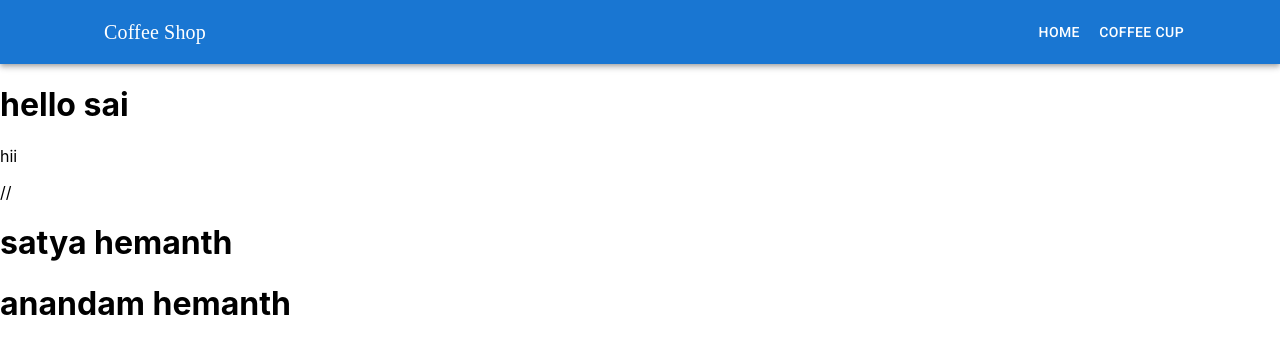
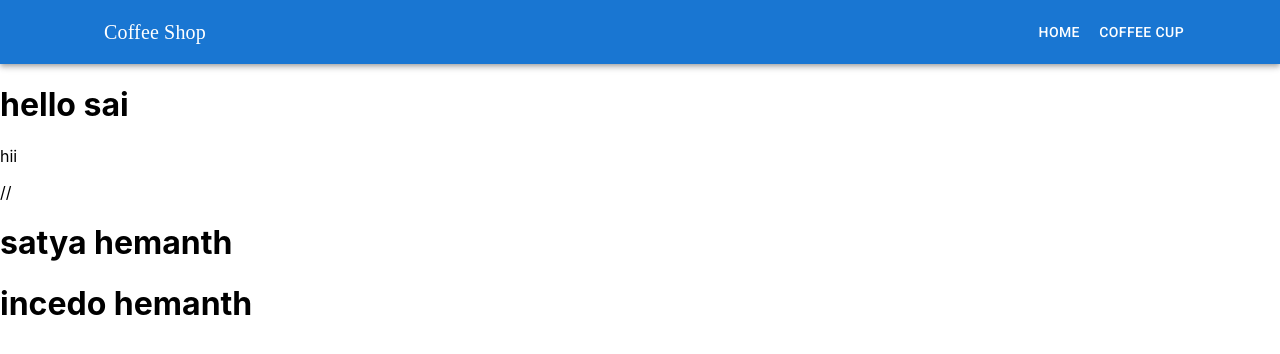
Before and after one commit to rebelsatya/react-demo, a React (Create React App) app: page / in a window 1280 px wide. Shown: the top 354 px of the page. Built offline with nearby package versions, Linux system fonts and the light colour scheme; some icons are missing; a web font is replaced by a local one.

Commit message:
Update App.js

```diff
--- a/src/App.js
+++ b/src/App.js
@@ -15,7 +15,7 @@ function App(){
     <h1>hello sai</h1>
     <p>hii</p>
    // <h1>satya hemanth</h1>
-    <h1>anandam hemanth</h1>
+    <h1>incedo hemanth</h1>
 
     </>
   )
```
